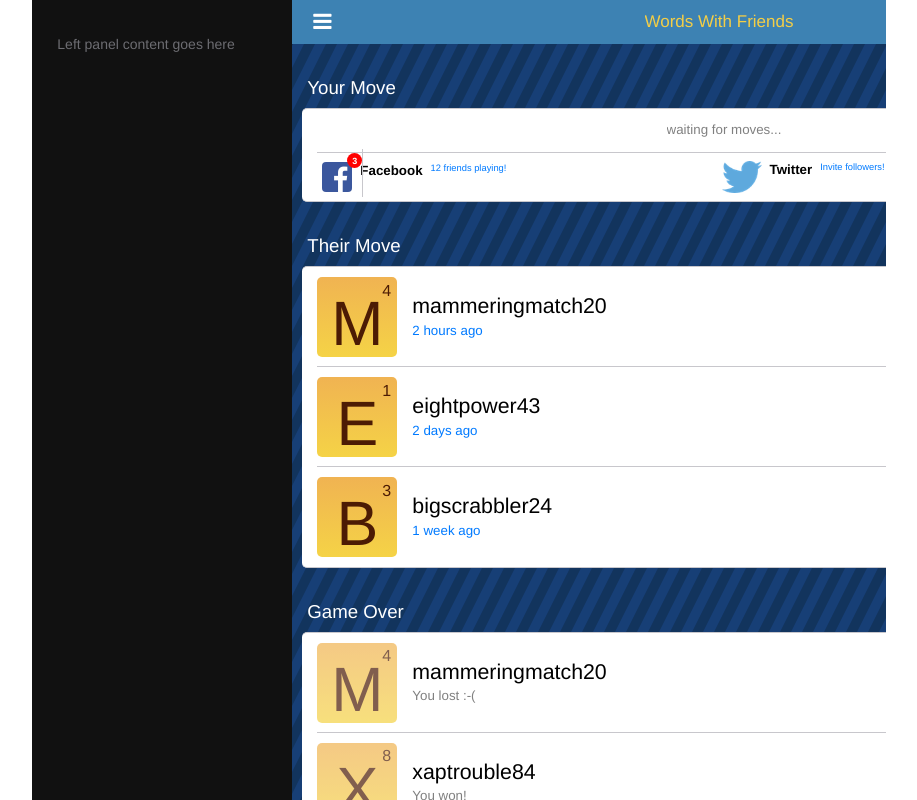
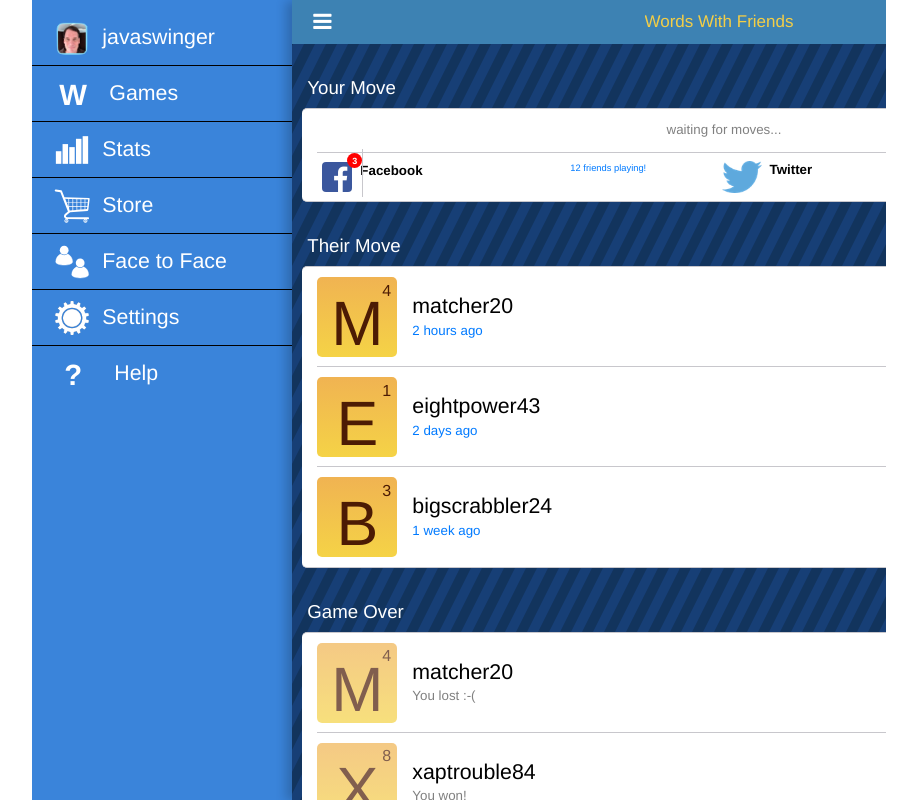
Before and after one commit to rcdilorenzo/WordsWithFriendsWeb, a website: page dist/index.html in a window 1280 px wide. Both pictures are taken after a click on the link 243 px from the left and 21 px from the top of the page. Shown: the whole page, without its empty margins (181-1098 px from the left). Drawn offline with Linux system fonts and the light colour scheme.

Commit message:
Finish up initial version

```diff
--- a/dist/css/my-app.css
+++ b/dist/css/my-app.css
@@ -102,6 +102,7 @@
 .item-title-small {
   font-size: 10pt;
   font-weight: bold;
+  width: 54%;
 }
 
 .item-title-small-subtitle {
@@ -193,5 +194,71 @@
 
 .item-subtitle:not(.gray):not(.item-center) {
   color: #007aff;
+}
+
+.item-subtitle {
   overflow: visible !important;
 }
+
+/* Panel */
+.panel {
+  background-color: #3A84DA;
+  font-family: "HelveticaNeue-Light", "Helvetica Neue Light", "Helvetica Neue", Helvetica, Arial, "Lucida Grande", sans-serif;
+}
+
+.panel .content-block {
+  padding: 0px;
+  margin-top: 10px;
+}
+
+.panel .list-block {
+  padding: 0px;
+  margin-top: 10px;
+}
+
+.panel .list-block ul {
+  background: none;
+  border-radius: 0px;
+  border-top: none;
+  border-bottom: none;
+}
+
+.panel .item-title {
+  color: white;
+  margin-top: 5px;
+  font-weight: 100;
+}
+
+.panel img {
+  margin-right: 10px;
+}
+
+.panel .img {
+  margin-right: 10px;
+  width: 40px;
+  height: 40px;
+  display: block;
+  float: left;
+  font-weight: bold;
+  font-size: 22pt;
+  margin-left: 2px;
+  color: white;
+}
+
+.panel .item-content {
+  padding-left: 0px;
+}
+
+.panel .item-inner {
+  border-bottom: 1px solid black;
+}
+
+.panel .left {
+  margin-left: -5px;
+}
+
+.views {
+  -webkit-box-shadow: -6px 1px 10px 0px rgba(0,0,0,0.2);
+  -moz-box-shadow: -6px 1px 10px 0px rgba(0,0,0,0.2);
+  box-shadow: -6px 1px 10px 0px rgba(0,0,0,0.2);
+}
--- a/dist/index.html
+++ b/dist/index.html
@@ -19,13 +19,73 @@
     <!-- Left panel with reveal effect-->
     <div class="panel panel-left panel-reveal">
       <div class="content-block">
-        <p>Left panel content goes here</p>
-      </div>
-    </div>
-    <!-- Right panel with cover effect-->
-    <div class="panel panel-right panel-cover">
-      <div class="content-block">
-        <p>Right panel content goes here</p>
+        <div class="list-block">
+          <ul>
+            <li><a href="#" class="item-link">
+                <div class="item-content">
+                  <div class="item-inner item-no-accessory">
+                    <div class="left">
+                      <img src="img/user-img.png" width="40px" height="40px">
+                      <div class="item-title">javaswinger</div>
+                    </div>
+                  </div>
+                </div></a></li>
+            <li><a href="#" class="item-link">
+                <div class="item-content">
+                  <div class="item-inner item-no-accessory">
+                    <div class="left">
+                      <div class="img" width="40px" height="40px">W</div>
+                      <div class="item-title">Games</div>
+                    </div>
+                  </div>
+                </div></a></li>
+            <li><a href="#" class="item-link">
+                <div class="item-content">
+                  <div class="item-inner item-no-accessory">
+                    <div class="left">
+                      <img src="img/stats.svg" width="40px" height="40px">
+                      <div class="item-title">Stats</div>
+                    </div>
+                  </div>
+                </div></a></li>
+            <li><a href="#" class="item-link">
+                <div class="item-content">
+                  <div class="item-inner item-no-accessory">
+                    <div class="left">
+                      <img src="img/cart.svg" width="40px" height="40px">
+                      <div class="item-title">Store</div>
+                    </div>
+                  </div>
+                </div></a></li>
+            <li><a href="#" class="item-link">
+                <div class="item-content">
+                  <div class="item-inner item-no-accessory">
+                    <div class="left">
+                      <img src="img/face-to-face.svg" width="40px" height="40px">
+                      <div class="item-title">Face to Face</div>
+                    </div>
+                  </div>
+                </div></a></li>
+            <li><a href="#" class="item-link">
+                <div class="item-content">
+                  <div class="item-inner item-no-accessory">
+                    <div class="left">
+                      <img src="img/gear.png" width="40px" height="40px">
+                      <div class="item-title">Settings</div>
+                    </div>
+                  </div>
+                </div></a></li>
+            <li><a href="#" class="item-link">
+                <div class="item-content">
+                  <div class="item-inner item-no-accessory">
+                    <div class="left">
+                      <div class="img" style="padding-left: 5px;" width="40px" height="40px">?</div>
+                      <div class="item-title">Help</div>
+                    </div>
+                  </div>
+                </div></a></li>
+          </ul>
+        </div>
       </div>
     </div>
     <!-- Views-->
@@ -87,7 +147,7 @@
                         <div class="item-inner">
                           <div class="left">
                             <div class="avatar"><h1>M</h1><sup>4</sup></div>
-                            <div class="item-title">mammeringmatch20</div>
+                            <div class="item-title">matcher20</div>
                             <div class="item-subtitle">2 hours ago</div>
                           </div>
                         </div>
@@ -122,7 +182,7 @@
                         <div class="item-inner">
                           <div class="left">
                             <div class="avatar dimmed"><h1>M</h1><sup>4</sup></div>
-                            <div class="item-title">mammeringmatch20</div>
+                            <div class="item-title">matcher20</div>
                             <div class="item-subtitle gray">You lost :-(</div>
                           </div>
                         </div>
```
Also changed, not shown: dist/img/cart.svg (added), dist/img/face-to-face.svg (added), dist/img/gear.png (added), dist/img/stats.svg (added), dist/img/user-img.png (added), dist/img/w.png (added), shopping-cart.svg (added).
